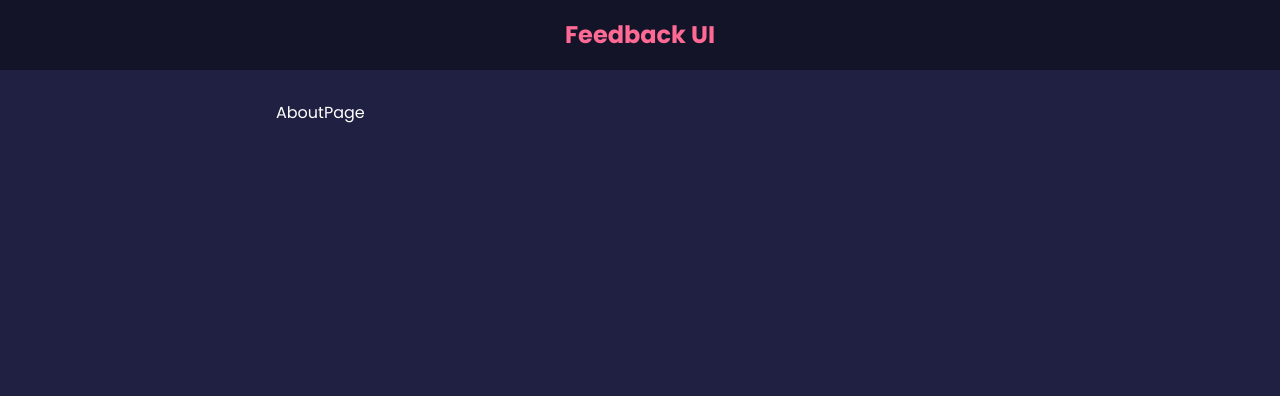
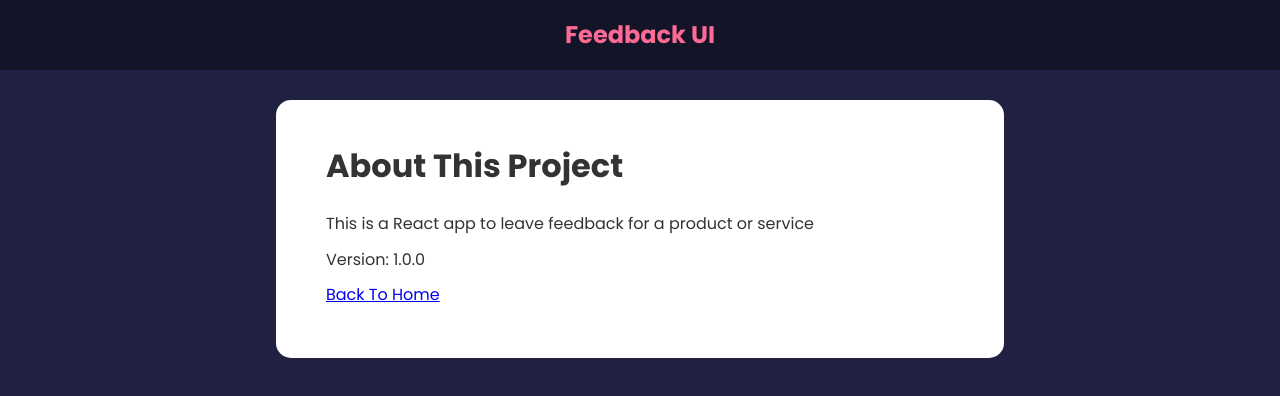
Before and after one commit to edgarkhudoyan/feedback-app, a React (Create React App) app: page /about in a window 1280 px wide. Shown: the top 396 px of the page. Built offline with nearby package versions, Linux system fonts and the light colour scheme.

Commit message:
Add About Page route

```diff
--- a/src/pages/AboutPage.jsx
+++ b/src/pages/AboutPage.jsx
@@ -1,5 +1,20 @@
-function AboutPage() {
-  return <div>AboutPage</div>;
+import { Link } from "react-router-dom";
+import Card from "../components/shared/Card";
+
+function AboutPage(props) {
+  return (
+    <Card>
+      <div className="about">
+        <h1>About This Project</h1>
+        <p>This is a React app to leave feedback for a product or service</p>
+        <p>Version: 1.0.0</p>
+
+        <p>
+          <Link to="/">Back To Home</Link>
+        </p>
+      </div>
+    </Card>
+  );
 }
 
 export default AboutPage;
```
